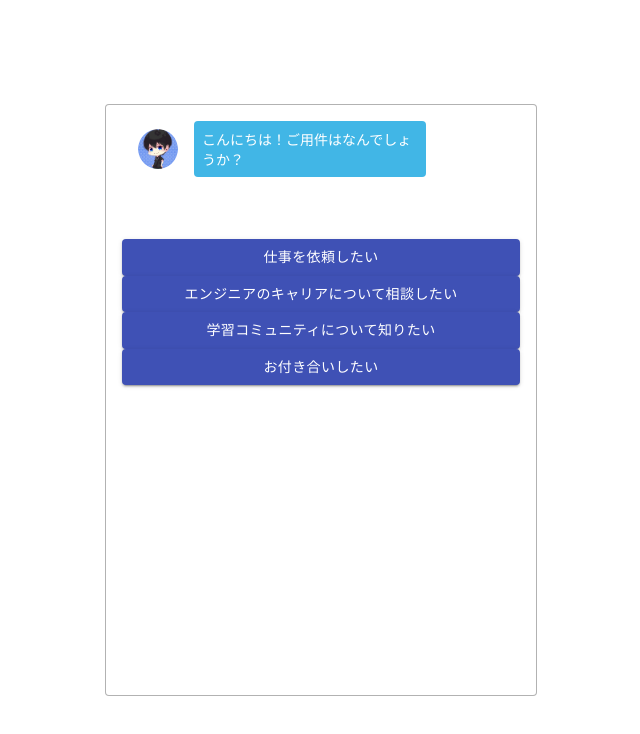
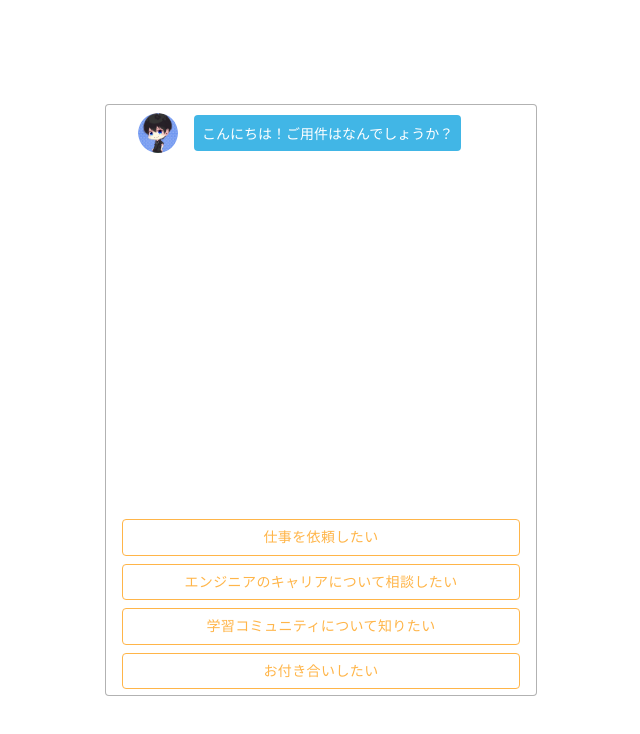
Before and after one commit to yu-ki0718/WithChat, a React (Create React App) app: page / in a window 1280 px wide. Shown: the top 734 px of the page, without its empty margins (319-959 px from the left). Built offline with nearby package versions, Linux system fonts and the light colour scheme.

Commit message:
add material-ui-customize

```diff
--- a/src/components/Answer.jsx
+++ b/src/components/Answer.jsx
@@ -1,18 +1,29 @@
 import React from 'react';
-import { makeStyles } from '@material-ui/core/styles';
+import { createStyles, makeStyles } from '@material-ui/core/styles';
 import Button from '@material-ui/core/Button';
 
-const useStyles = makeStyles( (theme) => ({
-    root: {
-
-    },
-  }));
+const useStyles = makeStyles( () => (
+    createStyles({
+        "button": {
+            borderColor: '#FFB549',
+            color: '#FFB549',
+            fontWight: 600,
+            marginBottom: '8px',
+            "&:hover": {
+                backgroundColor: '#FFb549',
+                color: '#FFF'
+            }
+        }
+    })
+));
 
 const Answer = (props) => {
-    // const classes = useStyles();
+    const classes = useStyles();
 
     return(
-        <Button variant="contained" color="primary" onClick={()=>props.select(props.content, props.nextId)}>
+        <Button
+                className={classes.button}
+                variant="outlined" onClick={()=>props.select(props.content, props.nextId)}>
             {props.content}
         </Button>
     )
--- a/src/components/Chats.jsx
+++ b/src/components/Chats.jsx
@@ -1,21 +1,24 @@
 import React from 'react';
-import { makeStyles } from '@material-ui/core/styles';
+import { createStyles, makeStyles } from '@material-ui/core/styles';
 import List from '@material-ui/core/List';
 import {Chat} from './index';
 
 
-const useStyles = makeStyles((theme) => ({
-    root: {
-      width: '100%',
-      maxWidth: '36ch',
-      backgroundColor: theme.palette.background.paper,
-    },
-  }));
+const useStyles = makeStyles(() => (
+    createStyles({
+        "chats": {
+            height: 400,
+            padding: 0,
+            overflow: 'auto'
+        }
+
+    })
+));
 
 const Chats = (props) => {
     const classes = useStyles();
     return(
-        <List className={classes.root}>
+        <List className={classes.chats}>
            {props.chats.map((chat, index) => {
                return <Chat text={chat.text} type={chat.type} key={index.toString()}/>
            })}
```
